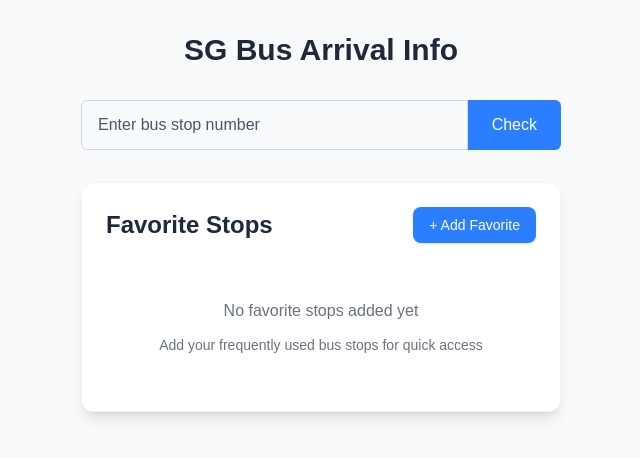
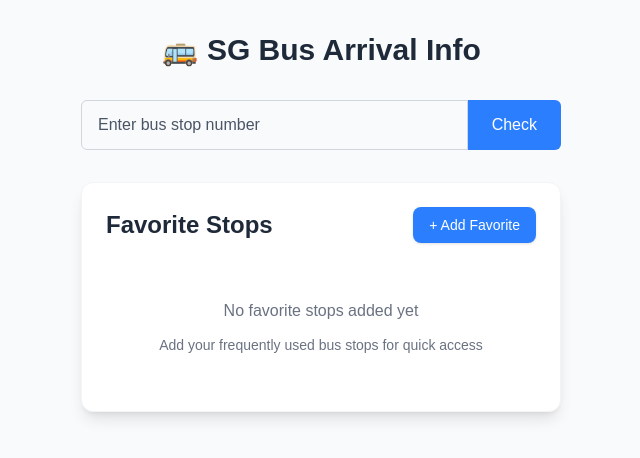
Before and after one commit to sm32d/simple-sg-bus-arrival, a Next.js app: page / in a window 1280 px wide. Shown: the top 458 px of the page, without its empty margins (319-959 px from the left). Built offline with nearby package versions, Linux system fonts and the light colour scheme.

Commit message:
add bus emoji to title

```diff
--- a/src/app/page.tsx
+++ b/src/app/page.tsx
@@ -63,7 +63,7 @@ export default function Home() {
     <main className="min-h-screen bg-gray-50 py-8">
       <div className="max-w-lg mx-auto px-4">
         <h1 className="text-3xl font-bold text-center text-gray-800 mb-8">
-          SG Bus Arrival Info
+        🚌 SG Bus Arrival Info
         </h1>
 
         <SearchInput onSearch={handleSearch} />
```
